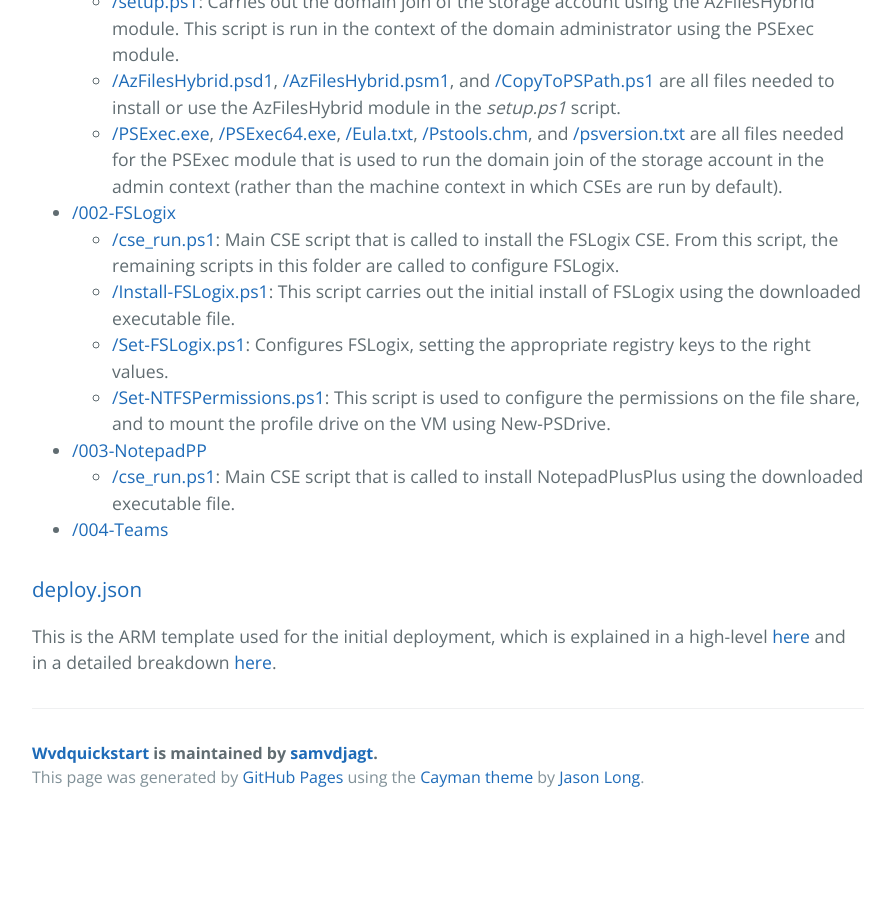
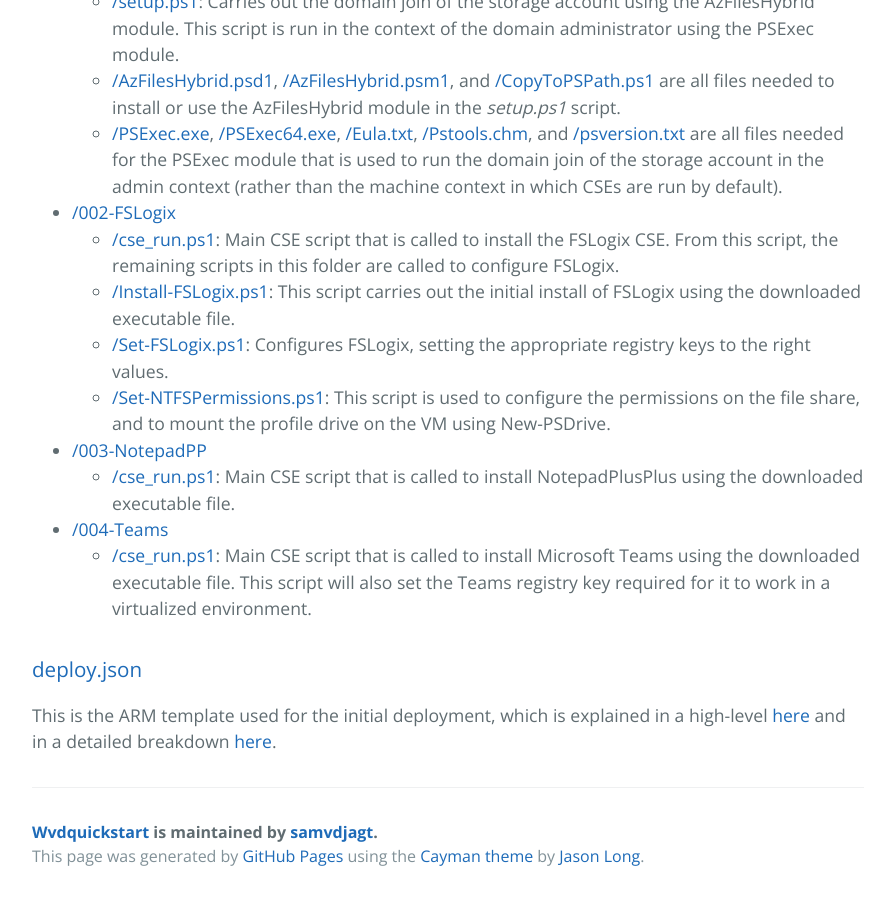
Before and after one commit to samvdjagt/wvdquickstart, a Jekyll site: the page built from repo.md, in a window 1280 px wide and 900 px high, scrolled down 4743 px. Shown: the whole window, without its empty margins (192-1087 px from the left). Built offline with Jekyll 4.4.1, drawn with Linux system fonts in a browser that asks for light colours; before the commit the page ends 5564 px from its top, so only the background shows below that.

Commit message:
Update repo.md

```diff
--- a/repo.md
+++ b/repo.md
@@ -106,7 +106,7 @@
 * <a href="https://github.com/samvdjagt/wvdquickstart/tree/master/Uploads/WVDScripts/003-NotepadPP" target="_blank">/003-NotepadPP</a>
   * <a href="https://github.com/samvdjagt/wvdquickstart/tree/master/Uploads/WVDScripts/003-NotepadPP/cse_run.ps1" target="_blank">/cse_run.ps1</a>: Main CSE script that is called to install NotepadPlusPlus using the downloaded executable file.
 * <a href="https://github.com/samvdjagt/wvdquickstart/tree/master/Uploads/WVDScripts/004-Teams" target="_blank">/004-Teams</a>
-
+  * <a href="https://github.com/samvdjagt/wvdquickstart/tree/master/Uploads/WVDScripts/004-Teams/cse_run.ps1" target="_blank">/cse_run.ps1</a>: Main CSE script that is called to install Microsoft Teams using the downloaded executable file. This script will also set the Teams registry key required for it to work in a virtualized environment.
 
 ### <a href="https://github.com/samvdjagt/wvdquickstart/tree/master/deploy.json" target="_blank">deploy.json</a>
 This is the ARM template used for the initial deployment, which is explained in a high-level <a href="concepts" target="_blank">here</a> and in a detailed breakdown <a href="armdeployment" target="_blank">here</a>.
```
